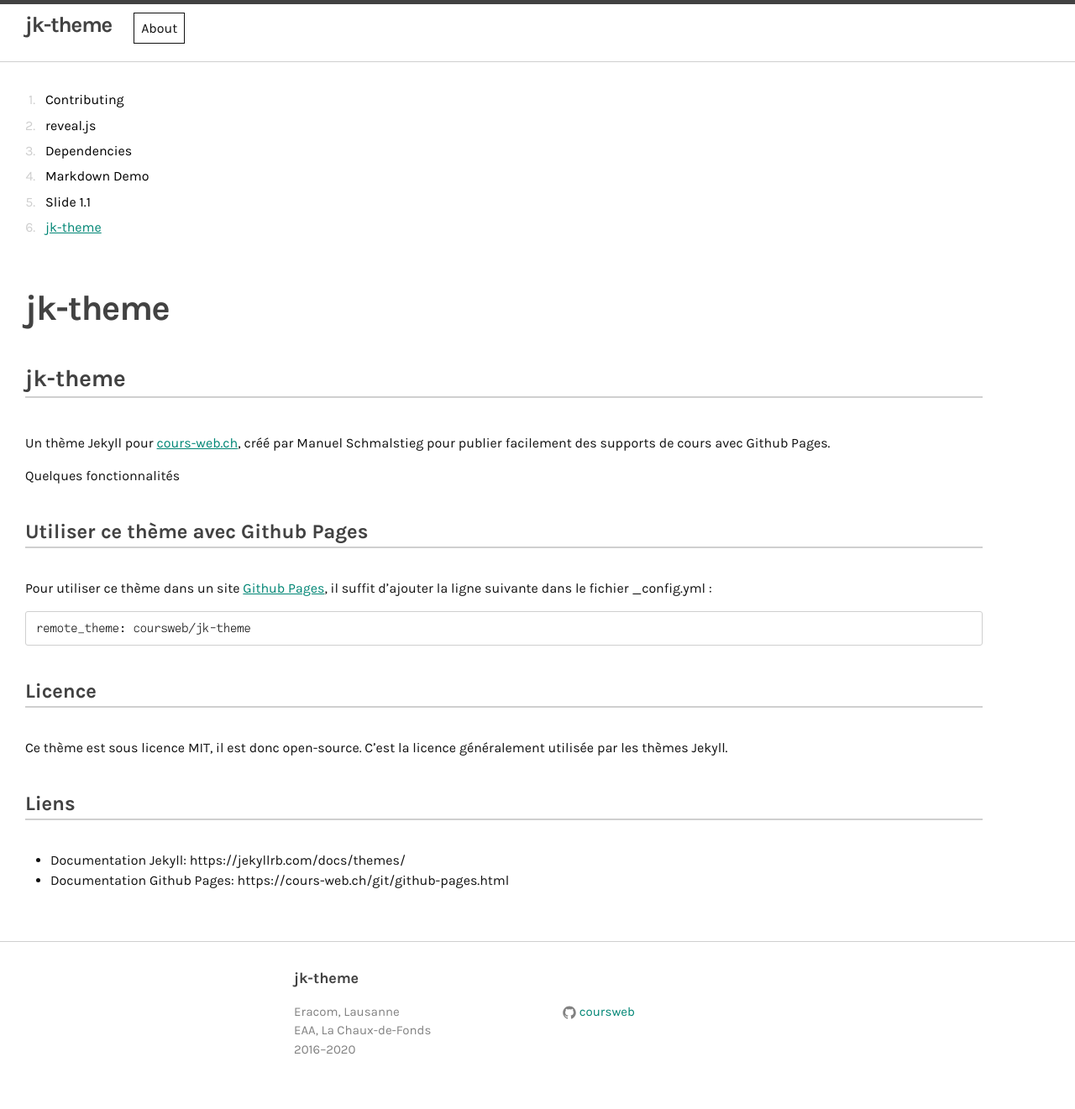
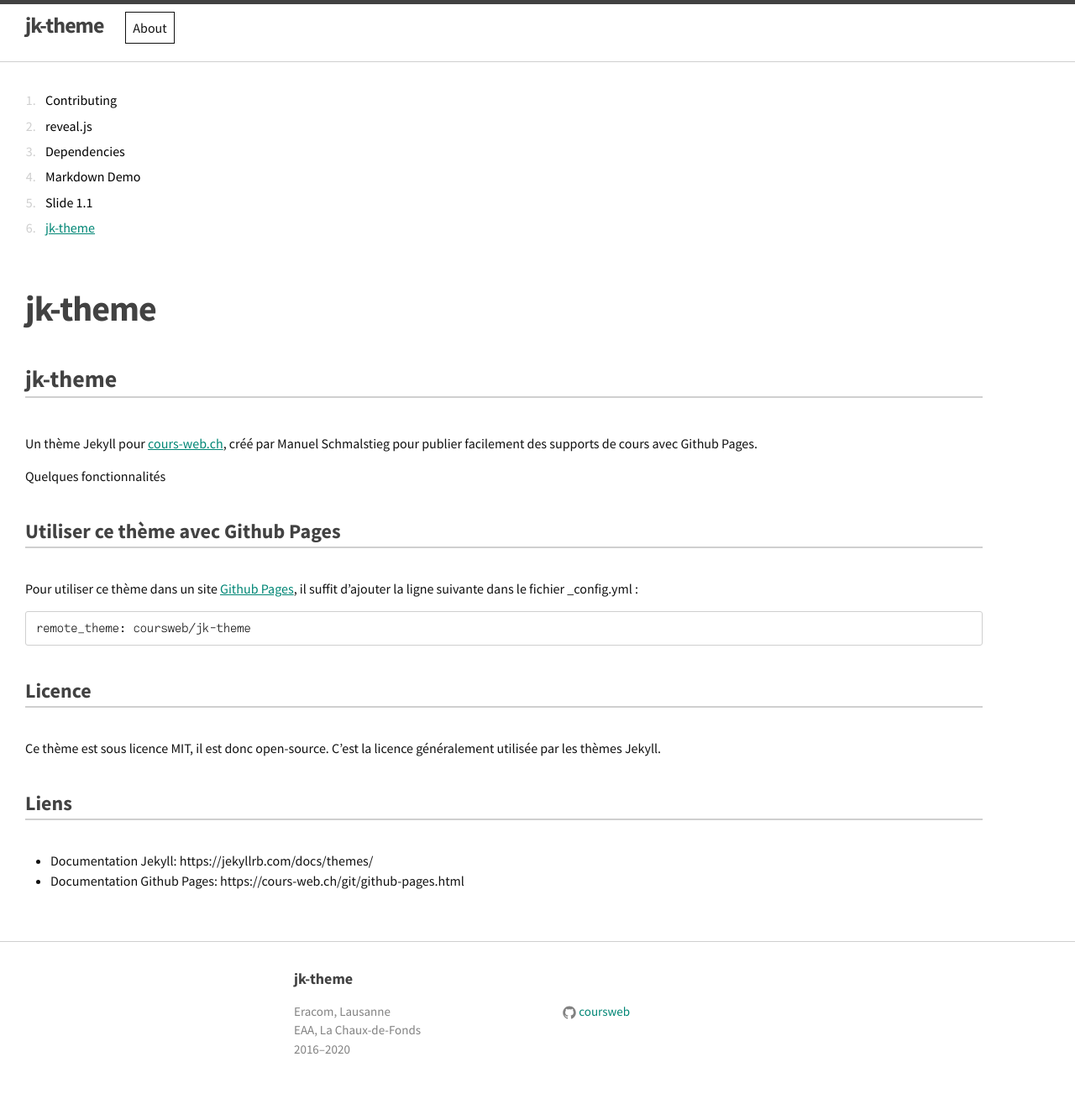
Before and after one commit to coursweb/jk-theme, a Jekyll site: the page built from README.md, in a window 1280 px wide. Shown: the whole page at 84% size. Built offline with Jekyll 4.4.1, drawn with Linux system fonts in a browser that asks for light colours; our own code applies the rules of GitHub Pages for plain Markdown files.

Commit message:
Using Source Sans Pro as main font

```diff
--- a/_includes/head.html
+++ b/_includes/head.html
@@ -12,7 +12,8 @@
   | relative_url
   }}">
   <link rel="stylesheet" href="{{ '/assets/js/magnific-popup/magnific-popup.css' | prepend: site.baseurl }}">
-  <link href="https://fonts.googleapis.com/css?family=Cormorant+Garamond:400,400i" rel="stylesheet">
+  <link rel="preconnect" href="https://fonts.gstatic.com">
+  <link href="https://fonts.googleapis.com/css2?family=Cormorant+Garamond:ital@0;1&family=Source+Sans+Pro:wght@400;700&display=swap" rel="stylesheet">
   <link rel="canonical" href="{{ page.url | replace:'index.html','' | prepend: site.baseurl | prepend: site.url }}">
   <link rel="alternate" type="application/rss+xml" title="{{ site.title }}" href="{{ '/feed.xml' | prepend:
     site.baseurl | prepend: site.url }}">
--- a/_sass/main.scss
+++ b/_sass/main.scss
@@ -2,7 +2,7 @@
 
 // Font variables
 
-$base-font-family:  Karmilla-Web, Helvetica, Arial, sans-serif;
+$base-font-family:  'Source Sans Pro', Helvetica, Arial, sans-serif;
 $title-font-family: $base-font-family;
 $serif-font-family: 'Cormorant Garamond', Garamond, Times, serif;
 $code-font-family: Monoist-Web, monospace;
```
